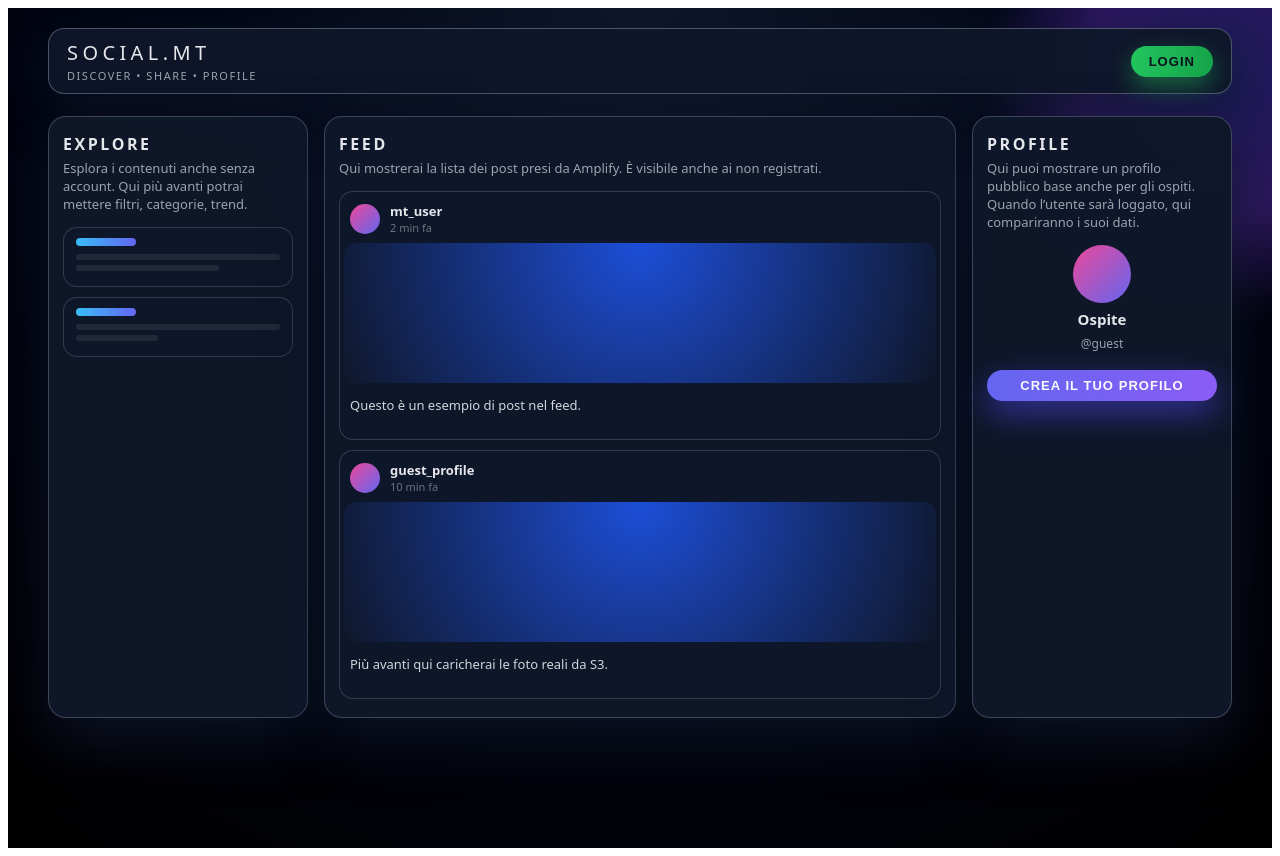
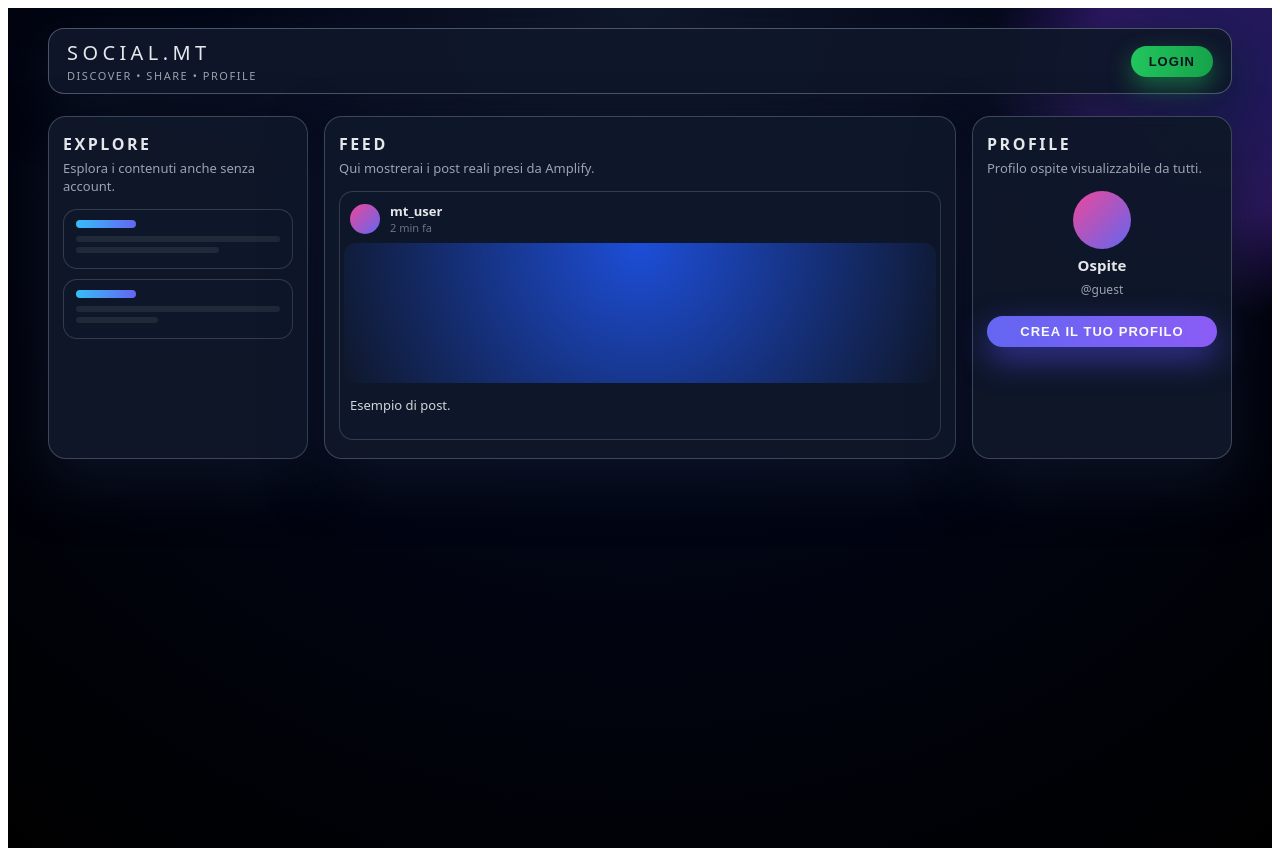
Before and after one commit to marcotannoia/social-mt-amplify, a React (Vite) app: page / in a window 1280 px wide. Built offline with nearby package versions, Linux system fonts and the light colour scheme; what aws-amplify would draw is missing.

Commit message:
frontend: versione aggiornata ma non ultimata

```diff
--- a/package.json
+++ b/package.json
@@ -13,7 +13,8 @@
     "@aws-amplify/ui-react": "^6.13.1",
     "aws-amplify": "^6.15.8",
     "react": "^19.2.0",
-    "react-dom": "^19.2.0"
+    "react-dom": "^19.2.0",
+    "react-router-dom": "^7.9.6"
   },
   "devDependencies": {
     "@aws-amplify/backend": "^1.18.0",
--- a/src/App.jsx
+++ b/src/App.jsx
@@ -1,150 +1,86 @@
-import { useState } from 'react';
-import { Authenticator } from '@aws-amplify/ui-react';
-import '@aws-amplify/ui-react/styles.css';
-import './App.css';
+import { Routes, Route, Navigate } from "react-router-dom";
+import { Authenticator } from "@aws-amplify/ui-react";
+import "@aws-amplify/ui-react/styles.css";
+import "./App.css";
+
+import Landing from "./pages/Landing.jsx";
+
+import Home from "./pages/Home.jsx";
+import Explore from "./pages/Explore.jsx";
+import Profile from "./pages/Profile.jsx";
+import CreatePost from "./pages/CreatePost.jsx"; // se non ce l’hai ancora, lascialo fuori
+
+import Navbar from "./components/Navbar.jsx";
 
 function App() {
-  const [showLogin, setShowLogin] = useState(false);
+  return (
+    <Routes>
+      {/* ROUTE PUBBLICA: NIENTE LOGIN */}
+      <Route path="/" element={<Landing />} />
 
-  return (
-    <div className="app-root">
-      <div className="app-gradient" />
+      {/* ROUTE PROTETTE: SERVE LOGIN */}
+      <Route
+        path="/home"
+        element={
+          <Authenticator>
+            {({ user }) => (
+              <div className="app-wrapper">
+                <Navbar />
+                <Home user={user} />
+              </div>
+            )}
+          </Authenticator>
+        }
+      />
 
-      {/* TOP BAR */}
-      <header className="topbar">
-        <div className="logo">
-          <span className="logo-main">SOCIAL.MT</span>
-          <span className="logo-sub">discover • share • profile</span>
-        </div>
+      <Route
+        path="/explore"
+        element={
+          <Authenticator>
+            {({ user }) => (
+              <div className="app-wrapper">
+                <Navbar />
+                <Explore user={user} />
+              </div>
+            )}
+          </Authenticator>
+        }
+      />
 
-        <button className="topbar-login" onClick={() => setShowLogin(true)}>
-          Login
-        </button>
-      </header>
+      <Route
+        path="/profile"
+        element={
+          <Authenticator>
+            {({ user, signOut }) => (
+              <div className="app-wrapper">
+                <Navbar />
+                <Profile user={user} signOut={signOut} />
+              </div>
+            )}
+          </Authenticator>
+        }
+      />
 
-      {/* LAYOUT 3 COLONNE */}
-      <main className="layout">
-        {/* COLONNA SINISTRA - POST / DISCOVER */}
-        <section className="column">
-          <h2 className="section-title">Explore</h2>
-          <p className="section-text">
-            Esplora i contenuti anche senza account.
-            Qui più avanti potrai mettere filtri, categorie, trend.
-          </p>
+      {/* Se hai la pagina Crea Post */}
+      {/*
+      <Route
+        path="/create"
+        element={
+          <Authenticator>
+            {({ user }) => (
+              <div className="app-wrapper">
+                <Navbar />
+                <CreatePost user={user} />
+              </div>
+            )}
+          </Authenticator>
+        }
+      />
+      */}
 
-          <div className="card-placeholder">
-            <div className="pill pill-small" />
-            <div className="line line-wide" />
-            <div className="line line-medium" />
-          </div>
-
-          <div className="card-placeholder">
-            <div className="pill pill-small" />
-            <div className="line line-wide" />
-            <div className="line line-short" />
-          </div>
-        </section>
-
-        {/* COLONNA CENTRALE - FEED */}
-        <section className="column column-main">
-          <h2 className="section-title">Feed</h2>
-          <p className="section-text">
-            Qui mostrerai la lista dei post presi da Amplify.
-            È visibile anche ai non registrati.
-          </p>
-
-          {/* Esempio di card post */}
-          <article className="post-card">
-            <div className="post-header">
-              <div className="avatar" />
-              <div>
-                <div className="username">mt_user</div>
-                <div className="timestamp">2 min fa</div>
-              </div>
-            </div>
-            <div className="post-image-placeholder" />
-            <p className="post-caption">Questo è un esempio di post nel feed.</p>
-          </article>
-
-          <article className="post-card">
-            <div className="post-header">
-              <div className="avatar" />
-              <div>
-                <div className="username">guest_profile</div>
-                <div className="timestamp">10 min fa</div>
-              </div>
-            </div>
-            <div className="post-image-placeholder" />
-            <p className="post-caption">
-              Più avanti qui caricherai le foto reali da S3.
-            </p>
-          </article>
-        </section>
-
-        {/* COLONNA DESTRA - PROFILE */}
-        <section className="column">
-          <h2 className="section-title">Profile</h2>
-          <p className="section-text">
-            Qui puoi mostrare un profilo pubblico base anche per gli ospiti.
-            Quando l’utente sarà loggato, qui compariranno i suoi dati.
-          </p>
-
-          <div className="profile-preview">
-            <div className="avatar avatar-large" />
-            <div className="profile-name">Ospite</div>
-            <div className="profile-username">@guest</div>
-          </div>
-
-          <button
-            className="primary-btn"
-            onClick={() => setShowLogin(true)}
-          >
-            Crea il tuo profilo
-          </button>
-        </section>
-      </main>
-
-      {/* MODALE LOGIN */}
-      {showLogin && (
-        <div className="modal-backdrop" onClick={() => setShowLogin(false)}>
-          <div
-            className="modal-card auth-wrapper"
-            onClick={(e) => e.stopPropagation()}
-          >
-            <button
-              className="modal-close"
-              onClick={() => setShowLogin(false)}
-            >
-              ✕
-            </button>
-
-            <p className="app-subtitle">Sign in to continue</p>
-
-            <Authenticator>
-              {({ signOut, user }) =>
-                user ? (
-                  <div className="logged-in">
-                    <h2>Hi {user?.username}</h2>
-                    <p>Sei loggato. Ora potrai pubblicare e modificare i tuoi post.</p>
-                    <div className="logged-in-actions">
-                      <button className="logout-btn" onClick={signOut}>
-                        Logout
-                      </button>
-                      <button
-                        className="close-after-login-btn"
-                        onClick={() => setShowLogin(false)}
-                      >
-                        Chiudi
-                      </button>
-                    </div>
-                  </div>
-                ) : null
-              }
-            </Authenticator>
-          </div>
-        </div>
-      )}
-    </div>
+      {/* Route fallback */}
+      <Route path="*" element={<Navigate to="/" />} />
+    </Routes>
   );
 }
 
--- /dev/null
+++ b/src/components/Navbar.jsx
@@ -0,0 +1,19 @@
+import { Link, useLocation } from "react-router-dom";
+
+export default function Navbar() {
+  const location = useLocation();
+
+  return (
+    <nav className="navbar">
+      <Link className={location.pathname === "/home" ? "active" : ""} to="/home">
+        🏠
+      </Link>
+      <Link className={location.pathname === "/explore" ? "active" : ""} to="/explore">
+        🔍
+      </Link>
+      <Link className={location.pathname === "/profile" ? "active" : ""} to="/profile">
+        👤
+      </Link>
+    </nav>
+  );
+}
--- a/src/main.jsx
+++ b/src/main.jsx
@@ -2,6 +2,7 @@ import React from 'react';
 import ReactDOM from 'react-dom/client';
 import App from './App.jsx';
 
+import { BrowserRouter } from 'react-router-dom';
 import { Amplify } from 'aws-amplify';
 import outputs from '../amplify_outputs.json';
 
@@ -9,6 +10,8 @@ Amplify.configure(outputs);
 
 ReactDOM.createRoot(document.getElementById('root')).render(
   <React.StrictMode>
-    <App />
-  </React.StrictMode>,
+    <BrowserRouter>
+      <App />
+    </BrowserRouter>
+  </React.StrictMode>
 );
--- /dev/null
+++ b/src/pages/CreatePost.jsx
@@ -0,0 +1,8 @@
+export default function CreatePost() {
+  return (
+    <div style={{ padding: "40px", color: "#fff" }}>
+      <h1>Create Post</h1>
+      <p>Qui costruiremo la pagina di pubblicazione.</p>
+    </div>
+  );
+}
--- /dev/null
+++ b/src/pages/Explore.jsx
@@ -0,0 +1,8 @@
+export default function Explore() {
+  return (
+    <div className="page">
+      <h2>Esplora</h2>
+      <p>Qui appariranno i post consigliati.</p>
+    </div>
+  );
+}
--- /dev/null
+++ b/src/pages/Home.jsx
@@ -0,0 +1,8 @@
+export default function Home({ user }) {
+  return (
+    <div className="page">
+      <h2>Feed</h2>
+      <p>Qui appariranno i post delle persone che segui.</p>
+    </div>
+  );
+}
--- /dev/null
+++ b/src/pages/Landing.jsx
@@ -0,0 +1,120 @@
+import { useState } from "react";
+import { Authenticator } from "@aws-amplify/ui-react";
+import "@aws-amplify/ui-react/styles.css";
+import "../App.css";
+
+export default function Landing() {
+  const [showLogin, setShowLogin] = useState(false);
+
+  return (
+    <div className="app-root">
+      <div className="app-gradient" />
+
+      {/* TOP BAR */}
+      <header className="topbar">
+        <div className="logo">
+          <span className="logo-main">SOCIAL.MT</span>
+          <span className="logo-sub">discover • share • profile</span>
+        </div>
+
+        <button className="topbar-login" onClick={() => setShowLogin(true)}>
+          Login
+        </button>
+      </header>
+
+      {/* COLONNE */}
+      <main className="layout">
+        {/* LEFT */}
+        <section className="column">
+          <h2 className="section-title">Explore</h2>
+          <p className="section-text">
+            Esplora i contenuti anche senza account.
+          </p>
+
+          <div className="card-placeholder">
+            <div className="pill pill-small" />
+            <div className="line line-wide" />
+            <div className="line line-medium" />
+          </div>
+
+          <div className="card-placeholder">
+            <div className="pill pill-small" />
+            <div className="line line-wide" />
+            <div className="line line-short" />
+          </div>
+        </section>
+
+        {/* CENTER */}
+        <section className="column column-main">
+          <h2 className="section-title">Feed</h2>
+          <p className="section-text">
+            Qui mostrerai i post reali presi da Amplify.
+          </p>
+
+          <article className="post-card">
+            <div className="post-header">
+              <div className="avatar" />
+              <div>
+                <div className="username">mt_user</div>
+                <div className="timestamp">2 min fa</div>
+              </div>
+            </div>
+            <div className="post-image-placeholder" />
+            <p className="post-caption">Esempio di post.</p>
+          </article>
+        </section>
+
+        {/* RIGHT */}
+        <section className="column">
+          <h2 className="section-title">Profile</h2>
+          <p className="section-text">
+            Profilo ospite visualizzabile da tutti.
+          </p>
+
+          <div className="profile-preview">
+            <div className="avatar avatar-large" />
+            <div className="profile-name">Ospite</div>
+            <div className="profile-username">@guest</div>
+          </div>
+
+          <button className="primary-btn" onClick={() => setShowLogin(true)}>
+            Crea il tuo profilo
+          </button>
+        </section>
+      </main>
+
+      {/* LOGIN MODAL */}
+      {showLogin && (
+        <div className="modal-backdrop" onClick={() => setShowLogin(false)}>
+          <div
+            className="modal-card auth-wrapper"
+            onClick={(e) => e.stopPropagation()}
+          >
+            <button
+              className="modal-close"
+              onClick={() => setShowLogin(false)}
+            >
+              ✕
+            </button>
+
+            <p className="app-subtitle">Sign in to continue</p>
+
+            <Authenticator>
+              {({ user, signOut }) =>
+                user ? (
+                  <div className="logged-in">
+                    <h2>Hi {user?.username}</h2>
+                    <p>Login effettuato.</p>
+                    <button className="logout-btn" onClick={signOut}>
+                      Logout
+                    </button>
+                  </div>
+                ) : null
+              }
+            </Authenticator>
+          </div>
+        </div>
+      )}
+    </div>
+  );
+}
--- /dev/null
+++ b/src/pages/Profile.jsx
@@ -0,0 +1,10 @@
+export default function Profile({ user, signOut }) {
+  return (
+    <div className="page">
+      <h2>Il tuo profilo</h2>
+      <p>Email: {user?.signInDetails?.loginId}</p>
+
+      <button onClick={signOut}>Logout</button>
+    </div>
+  );
+}
```
Also changed, not shown: src/App.css (+23 -0 lines), 1 other file (tests, documents, lock files or other folders).
